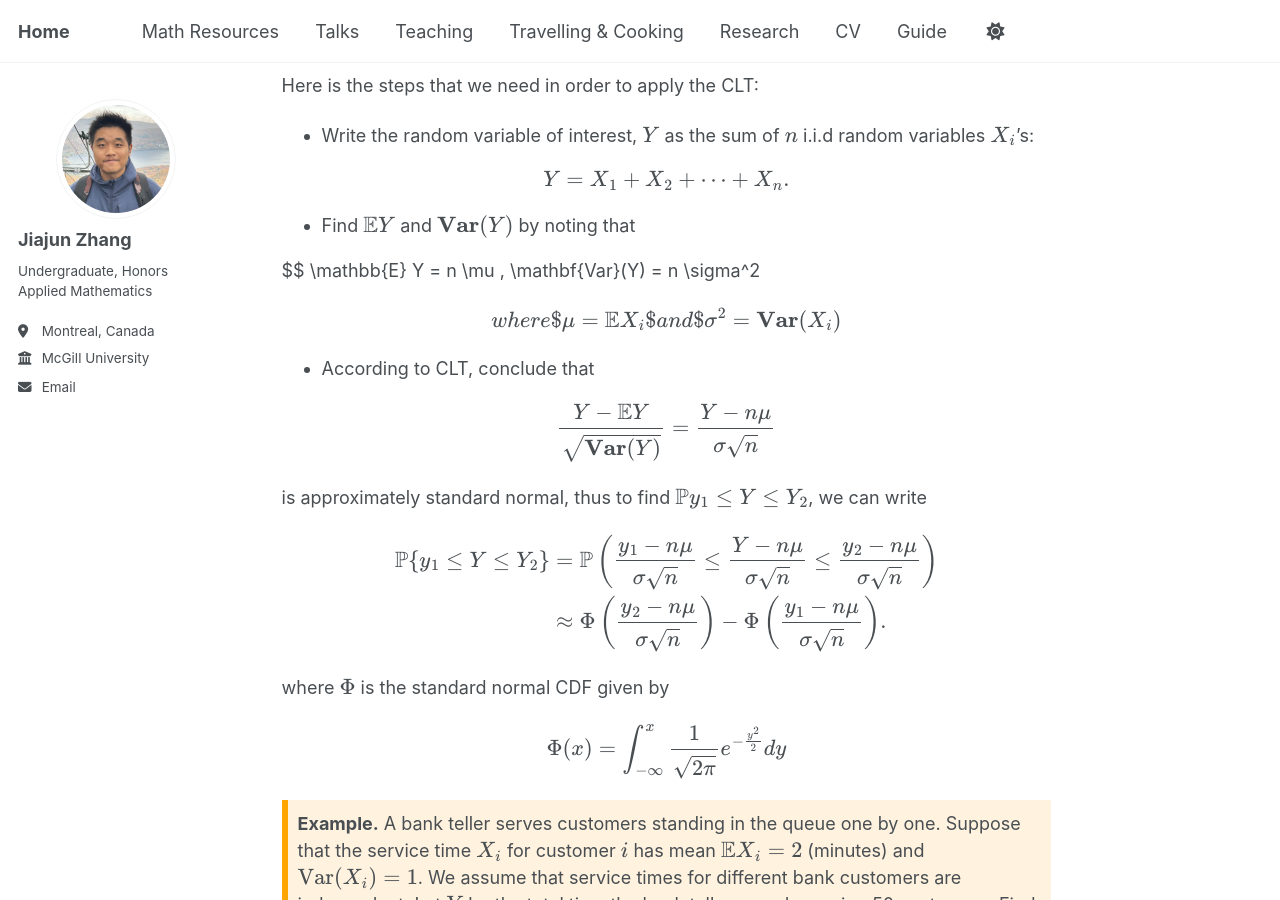
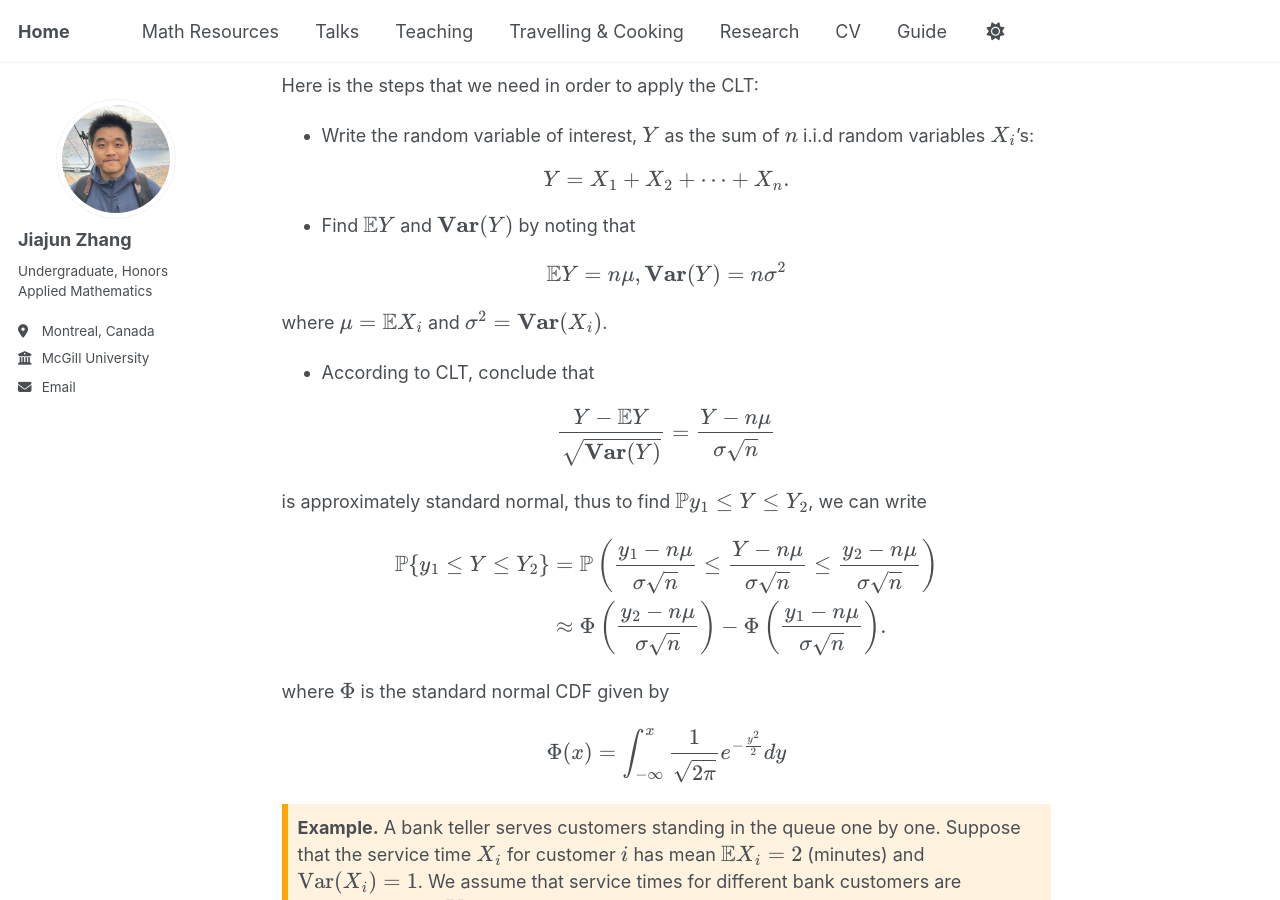
Before and after one commit to JohanssonRein/JohanssonRein.github.io, a Jekyll site: the page built from _publications/llnandclt.md, in a window 1280 px wide and 900 px high, scrolled down 4315 px. Built offline with Jekyll 4.4.1, drawn with Linux system fonts in a browser that asks for light colours.

```diff
--- a/_publications/llnandclt.md
+++ b/_publications/llnandclt.md
@@ -265,10 +265,10 @@ $$
 
 $$
 \mathbb{E} Y = n \mu , \mathbf{Var}(Y) = n \sigma^2
+$$
 
-$$
-where $\mu = \mathbb{E} X_i$ and $\sigma^2 = \mathbf{Var}(X_i)
-$$
+where $\mu = \mathbb{E} X_i$ and $\sigma^2 = \mathbf{Var}(X_i)$.
+
 
 * According to CLT, conclude that
 
@@ -303,6 +303,7 @@ $$
   <div style="border-left: 6px solid gray; background-color: #f9f9f9; padding: 10px; margin-top: 10px;">
     <strong>Solution.</strong><br>
     Following the steps mentioned above, let
+
  $$
 Y = X_1 +X_2 + \cdots + X_n
  $$
```
